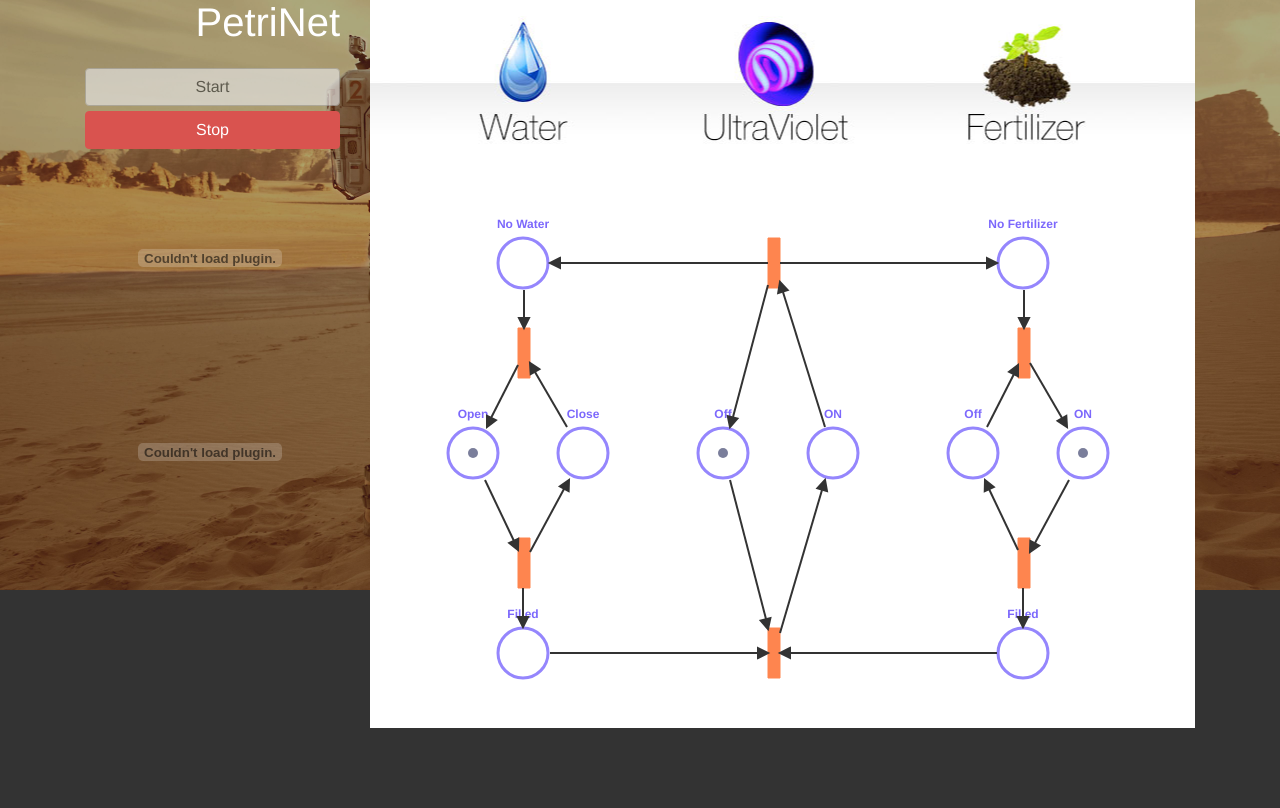
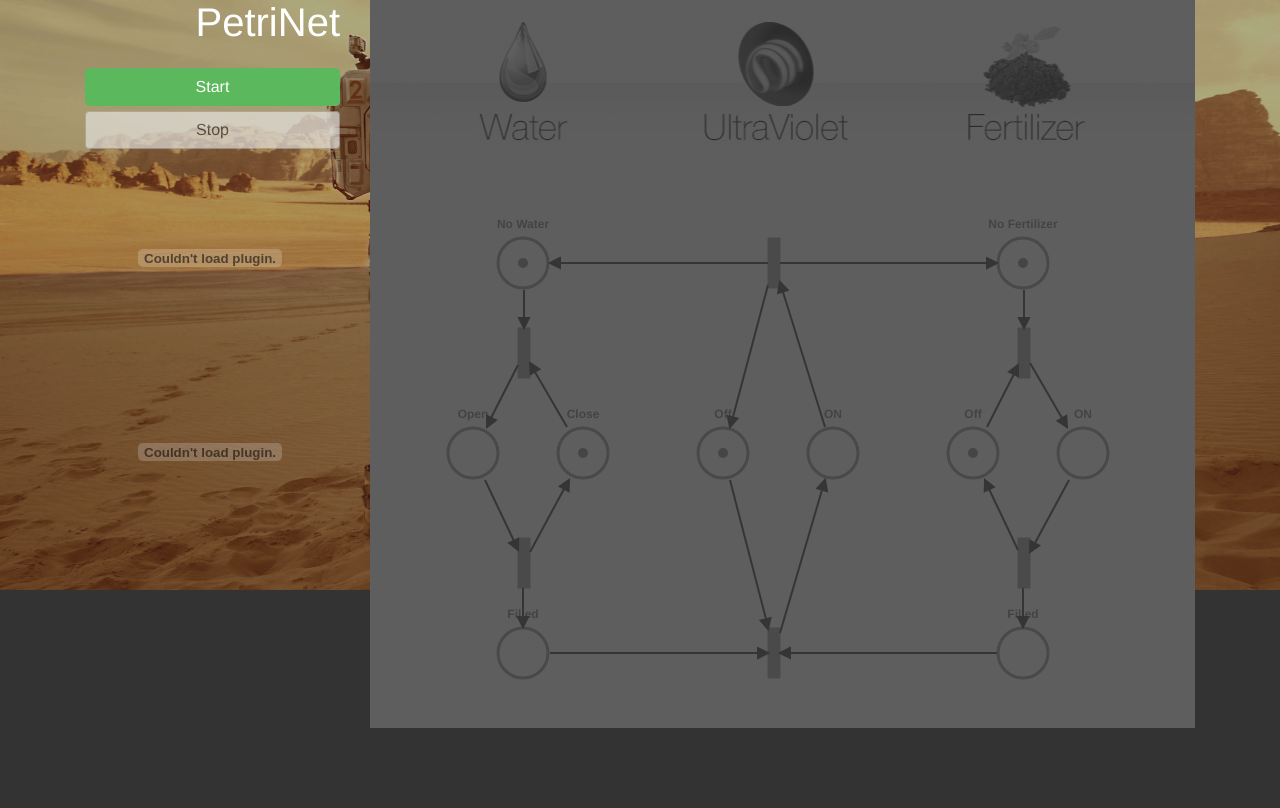
Before and after one commit to tataChen25/Ares4, a web app: page /petri.html in a window 1280 px wide. Shown: the part 210-1018 px from the top of the page. Run offline with its HTML, style and script files only (its server is not run), Linux system fonts and the light colour scheme; data that the repository does not hold is empty.

Commit message:
Add effect when start/stop the progress

```diff
--- a/WebContent/css/main.css
+++ b/WebContent/css/main.css
@@ -281,10 +281,30 @@
 }
 
 .paper-container {
+	position: relative;
 	background: #fff;
+	-moz-transition: all 1s ease .5s;
+	-webkit-transition: all 1s ease .5s;
+	transition: all 1s ease .5s;
+}
+.paper-mask {
+	position: absolute;
+	z-index: 999;
+	top: 0;
+	bottom: 0;
+	width: 100%;
+	background: #f00;
+	opacity: 0;
+}
+.paper-container.stopped .paper-mask {
+	opacity: .8;
 }
 .paper-container.stopped {
+	filter: grayscale(1);
 	-webkit-filter: grayscale(1);
+	-moz-transition: all 1s ease 0s;
+	-webkit-transition: all 1s ease 0s;
+	transition: all 1s ease 0s;
 }
 .paper-header {
 	background: #fff url(../img/patrinet-bg.jpg) no-repeat 50% 0;
--- a/WebContent/petri.html
+++ b/WebContent/petri.html
@@ -49,7 +49,7 @@
 	<div class="row">
 		<div class="col-md-3">
 			<h1 class="text-md-right">PetriNet</h1>
-			<div class="controller hidden">
+			<div class="controller">
 				<button type="button" class="btn btn-success btn-block" rel="petri_start">Start</button>
 				<button type="button" class="btn btn-secondary btn-block active" rel="petri_stop" disabled>Stop</button>
 			</div>
@@ -58,7 +58,7 @@
 				<object classid="clsid:9BE31822-FDAD-461B-AD51-BE1D1C159921" codebase="http://download.videolan.org/pub/videolan/vlc/last/win32/axvlc.cab" id="vlc"><!-- target="rtsp://118.165.24.68/mpeg4" -->
 					<embed type="application/x-vlc-plugin" pluginspage="http://www.videolan.org"
 						name="vlc"
-						target="rtsp://192.168.1.56/mpeg4"
+						target="rtsp://192.168.1.30/mpeg4"
 						autoplay="yes"
 						loop="no"
 						width="250"
@@ -70,7 +70,7 @@
 				<object classid="clsid:9BE31822-FDAD-461B-AD51-BE1D1C159921" codebase="http://download.videolan.org/pub/videolan/vlc/last/win32/axvlc.cab" id="vlc"><!-- target="rtsp://118.165.24.68/mpeg4" -->
 					<embed type="application/x-vlc-plugin" pluginspage="http://www.videolan.org"
 						name="vlc"
-						target="rtsp://192.168.1.56/mpeg4"
+						target="rtsp://192.168.1.30/mpeg4"
 						autoplay="yes"
 						loop="no"
 						width="250"
@@ -83,10 +83,10 @@
 		<div class="col-md-9">
 			<div class="main-content">
 
-				<p class="loading">Petri Net initializing ...</p>
-				<div class="paper-container">
-					<div class="paper-header hidden"></div>
-					<div id="paper" class="paper"></div>
+				<div class="paper-container stopped">
+                    <div class="paper-mask"></div>
+					<div class="paper-header"></div>
+                    <div id="paper" class="paper"></div>
 				</div>
 
 			</div>
@@ -244,11 +244,6 @@
     var transitions = [n_close_ultraviolet, n_open_ultraviolet, n_open_value_1, n_close_value_1, n_open_value_2, n_close_value_2];
     _.each(transitions, function(t) { if (Math.random() < 0.7) fireTransition(t, 1); });
 
-    if (opt === 'init') {
-	    // hide loading message
-	    $('.loading').addClass('hidden');
-	    $('.controller,.paper-header').removeClass('hidden');
-    }
     $('[rel="petri_start"],[rel="petri_stop"]').toggleClass('active');
     $('[rel="petri_start"]').prop('disabled', true).toggleClass('btn-secondary btn-success');
     $('[rel="petri_stop"]').prop('disabled', false).toggleClass('btn-secondary btn-danger');
@@ -267,7 +262,7 @@
     clearInterval(simulationId);
 }
 
-var simulationId = simulate('init');
+var simulationId; //  = simulate('init');
 
 </script>
 
```
